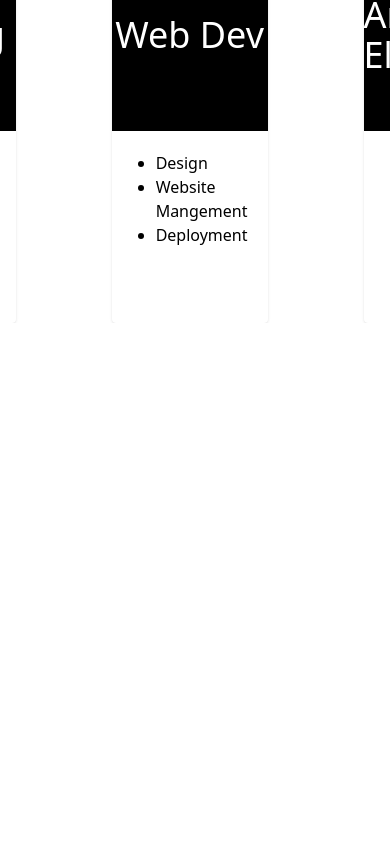
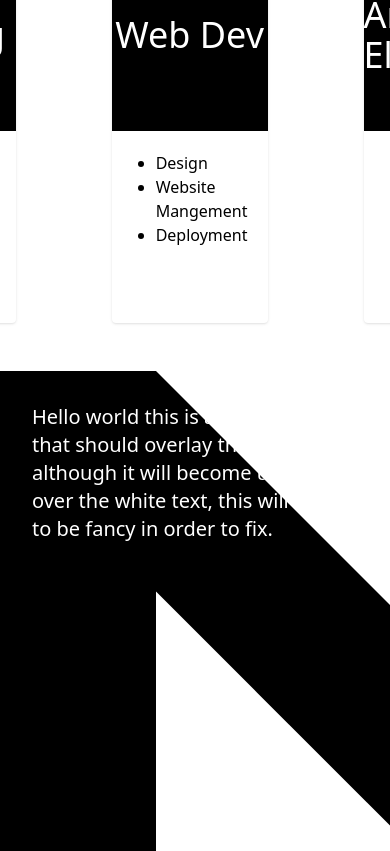
Before and after one commit to AbandonTech/site, a Next.js app: page /home in a window 390 px wide. Shown: the part 579-1430 px from the top of the page. Before the commit the page ends 902 px from the top, so only its background shows below. Built offline with nearby package versions, Linux system fonts and the light colour scheme.

Commit message:
add slanted div display area
The styling for this only works on larger screens, smaller and mobile screens will break. This component is also not ready to have text overlayed ontop of it. Need to research ways to dynamically set the text color based on what it is being rendered over.

```diff
--- /dev/null
+++ b/src/components/splitDisplay.tsx
@@ -0,0 +1,16 @@
+export default function SplitDisplay() {
+    return (
+        <div className="relative overflow-hidden mt-12">
+            <div className="flex w-full h-[30rem]">
+                <div className="h-full w-[40%] bg-black after:content-[''] after:absolute after:h-[50rem] after:w-[40%] after:bg-black after:rotate-[-45deg] after:origin-top-right after:z-[-1]"></div>
+
+                <div className="absolute w-full h-full bg-transparent p-8">
+                    <p className="text-white text-xl">
+                        Hello world this is a paragraph that should overlay the slant div, although it will
+                        become unredable over the white text, this will need to be fancy in order to fix.
+                    </p>
+                </div>
+            </div>
+        </div>
+    )
+}
--- a/src/pages/home.tsx
+++ b/src/pages/home.tsx
@@ -1,14 +1,14 @@
 import AboutCards from "@/components/aboutCards";
 import Banner from "@/components/banner";
 import Navbar from "@/components/navbar";
-
+import SplitDisplay from "@/components/splitDisplay";
 export default function Home() {
     return (
         <>
             <Navbar />
             <Banner />
             <AboutCards />
-
+            <SplitDisplay />
         </>
     )
 }
```
